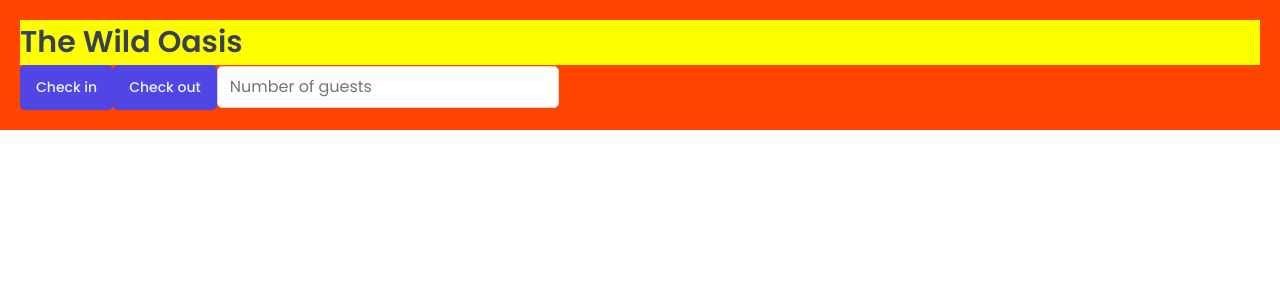
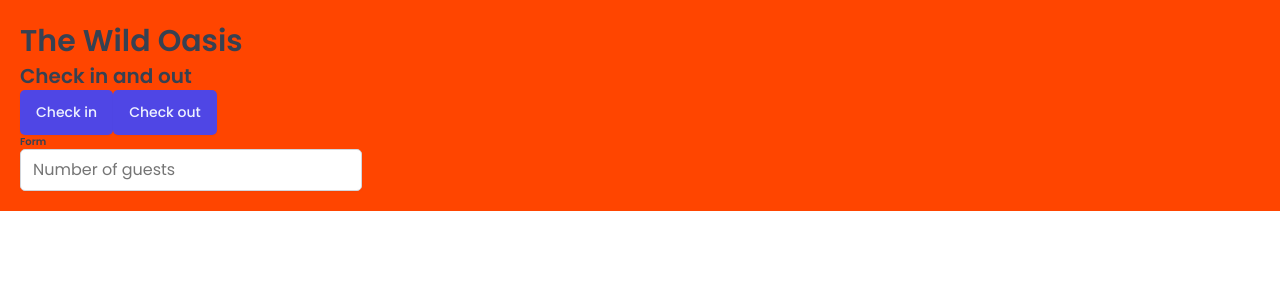
Before and after one commit to marpaul14/the-wild-oasis, a React (Vite) app: page / in a window 1280 px wide. Shown: the top 300 px of the page. Built offline with nearby package versions, Linux system fonts and the light colour scheme; a web font is replaced by a local one.

Commit message:
css elements changed

```diff
--- a/src/App.jsx
+++ b/src/App.jsx
@@ -2,12 +2,7 @@
 import GlobalStyles from "./styles/GlobalStyles";
 import Button from "./ui/Button";
 import Input from "./ui/Input";
-
-const H1 = styled.h1`
-  font-size: 30px;
-  font-weight: 600;
-  background-color: yellow;
-`;
+import Heading from "./ui/Heading";
 
 const StyledApp = styled.main`
   background-color: orangered;
@@ -19,9 +14,15 @@
     <>
       <GlobalStyles />
       <StyledApp>
-        <H1>The Wild Oasis</H1>
+        <Heading as="h1">The Wild Oasis</Heading>
+
+        <Heading as="h2">Check in and out</Heading>
+
         <Button onClick={() => alert("Check In!")}>Check in</Button>
         <Button onClick={() => alert("Check Out!")}>Check out</Button>
+
+        <Heading as="h3">Form</Heading>
+
         <Input type="number" placeholder="Number of guests" />
       </StyledApp>
     </>
--- /dev/null
+++ b/src/ui/Heading.jsx
@@ -0,0 +1,34 @@
+import styled, { css } from "styled-components";
+
+// const test = css`
+//   text-align: center;
+//   ${10 > 5 && "background-color: yellow"}
+// `;
+
+const Heading = styled.h1`
+  ${(props) =>
+    props.as === "h1" &&
+    css`
+      font-size: 3rem;
+      font-weight: 600;
+    `}
+
+  ${(props) =>
+    props.as === "h2" &&
+    css`
+      font-size: 2rem;
+      font-weight: 600;
+    `}
+
+    ${(props) =>
+    props.as === "h3" &&
+    css`
+      font-size: 1rem;
+      font-weight: 600;
+    `}
+
+
+  line-height: 1.4;
+`;
+
+export default Heading;
```
